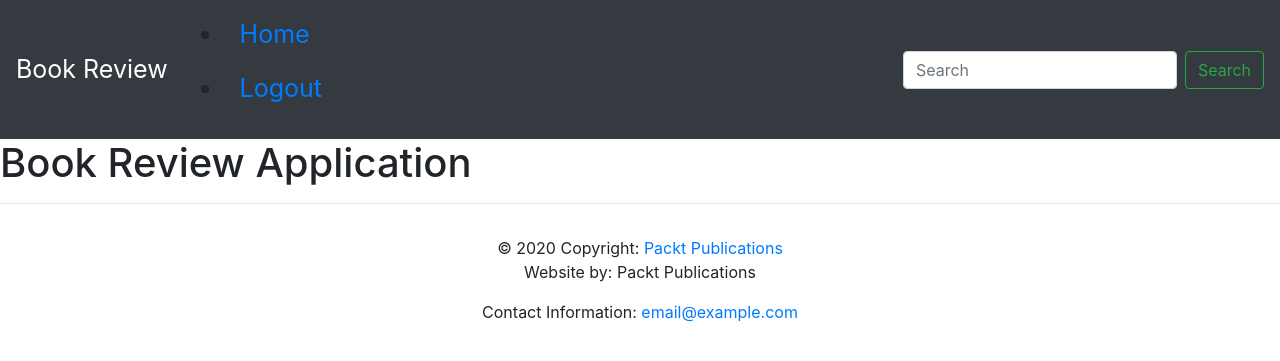
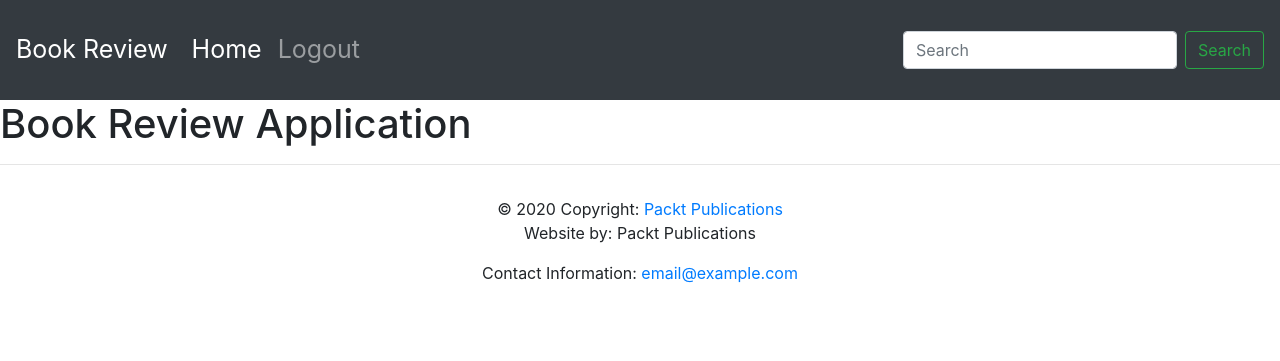
Before and after one commit to rodrigobmedeiros/Bookr, a Django app: page /books/ in a window 1280 px wide. Shown: the top 361 px of the page. Run offline with Django 4.2, Linux system fonts and the light colour scheme; data that the repository does not hold is empty; some libraries are stand-ins or nearby versions.

Commit message:
update bootstrap tags

```diff
--- a/templates/base.html
+++ b/templates/base.html
@@ -24,11 +24,11 @@
     <body>
         <nav class="navbar navbar-expand-sm navbar-dark bg-dark sticky-top">
             <a class="navbar-brand" href="/">Book Review</a>
-            <button class="navbar-toggler" type="button" data-toggle="collapse" data-target="#navbarSuportedContent" aria-controls="navbarSuportedContent" aria-expanded="false" aria-label="Toggle navigation">
+            <button class="navbar-toggler" type="button" data-toggle="collapse" data-target="#navbarSupportedContent" aria-controls="navbarSupportedContent" aria-expanded="false" aria-label="Toggle navigation">
                 <span class="navbar-toggler-icon"></span>
             </button>
             <div class="collapse navbar-collapse" id="navbarSupportedContent">
-                <ul class="nav-nav mr-auto">
+                <ul class="navbar-nav mr-auto">
                     <li class="nav-item active">
                         <a class="nav-link" href="/books/">Home <span class="sr-only">(current)</span></a>
                     </li>
```
